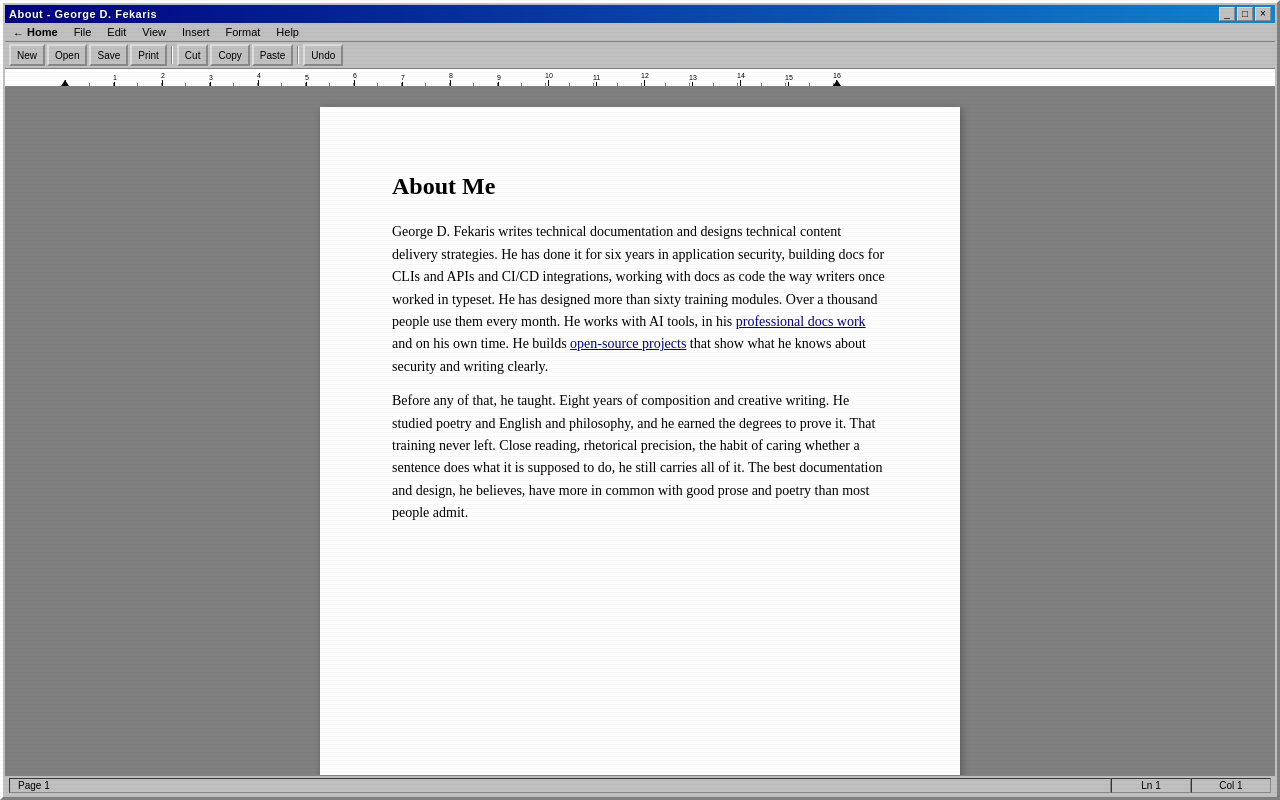
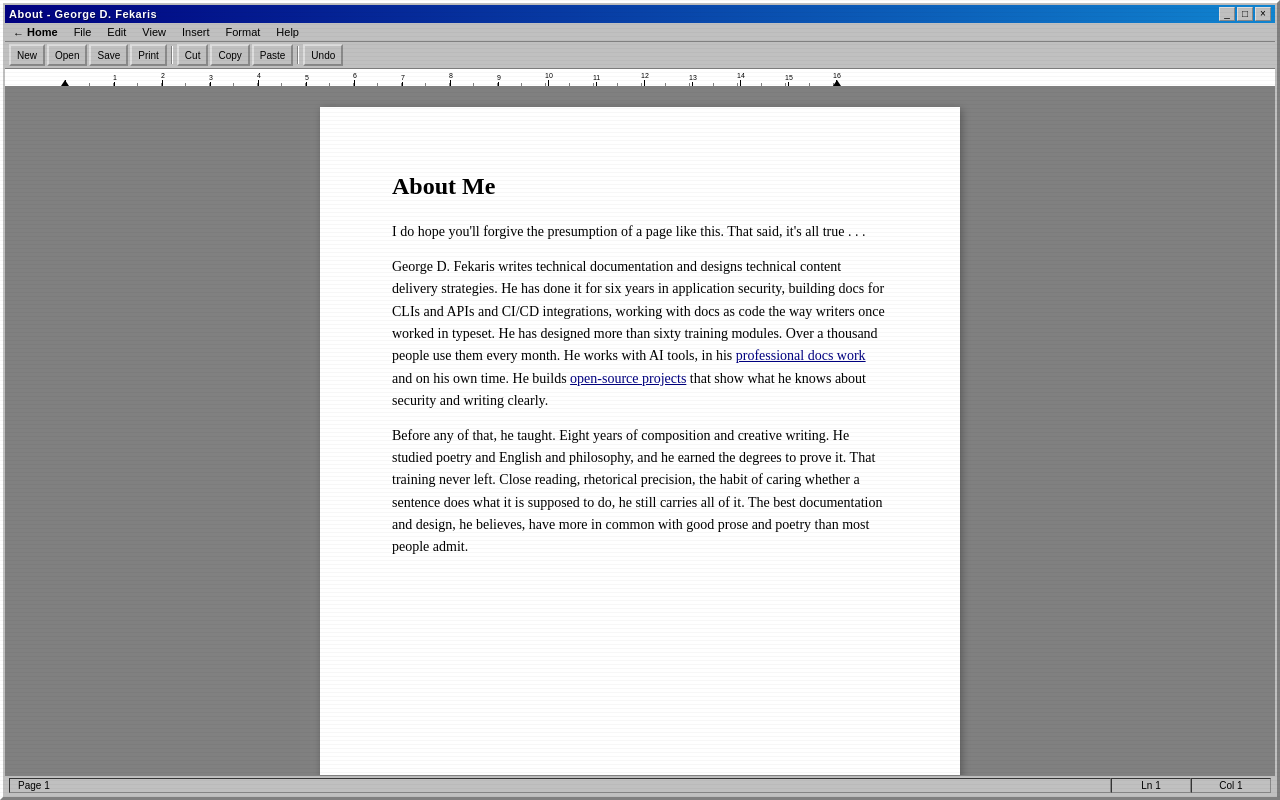
Before and after one commit to gdfekaris/gdfekaris.github.io, a React (Vite) app: page / in a window 1280 px wide. Both pictures are taken after a click on the button "George D. Fekaris". Built offline with nearby package versions, Linux system fonts and the light colour scheme.

Commit message:
updated About Me

```diff
--- a/src/AboutPage.jsx
+++ b/src/AboutPage.jsx
@@ -364,6 +364,9 @@ export default function AboutPage() {
                 About Me
               </h1>
               <p style={{ marginBottom: 12 }}>
+                I do hope you'll forgive the presumption of a page like this. That said, it's all true . . .
+              </p>
+              <p style={{ marginBottom: 12 }}>
                 George D. Fekaris writes technical documentation and designs
                 technical content delivery strategies. He has done it for six
                 years in application security, building docs for CLIs and APIs
```
